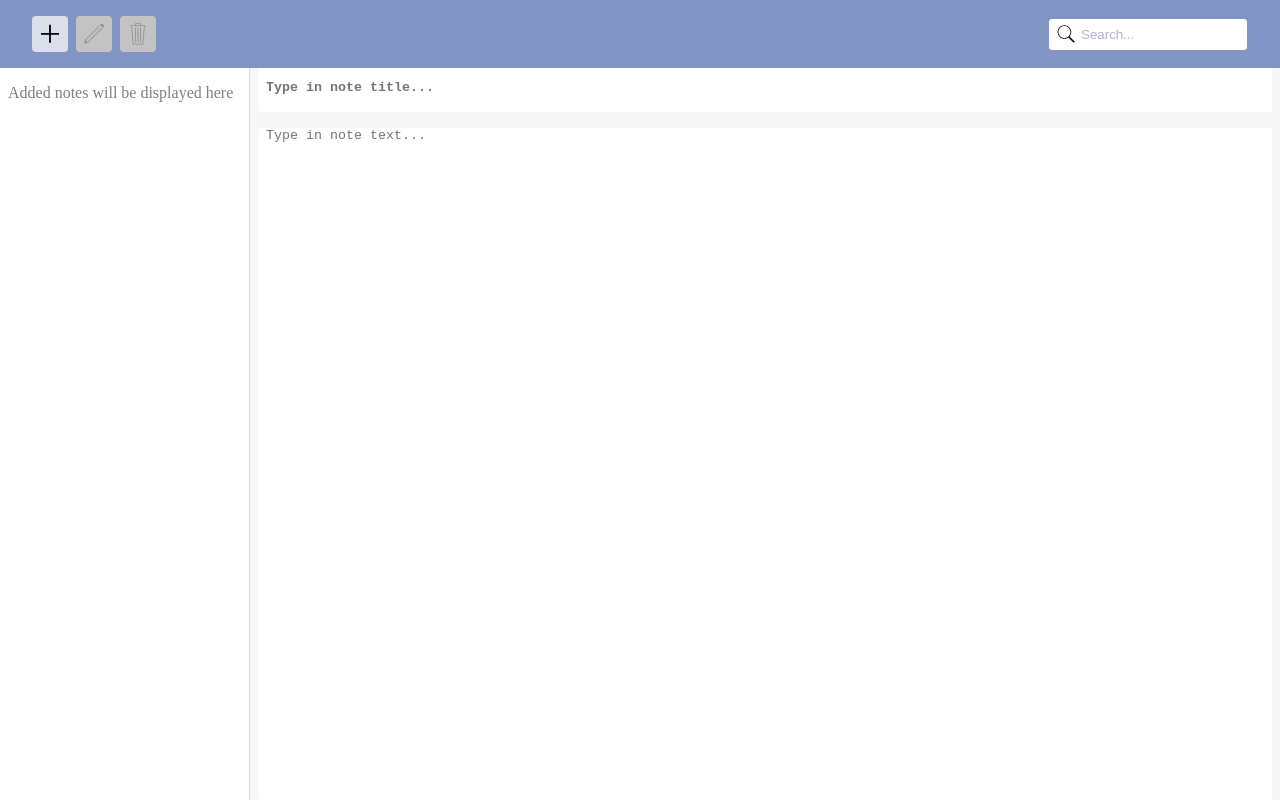
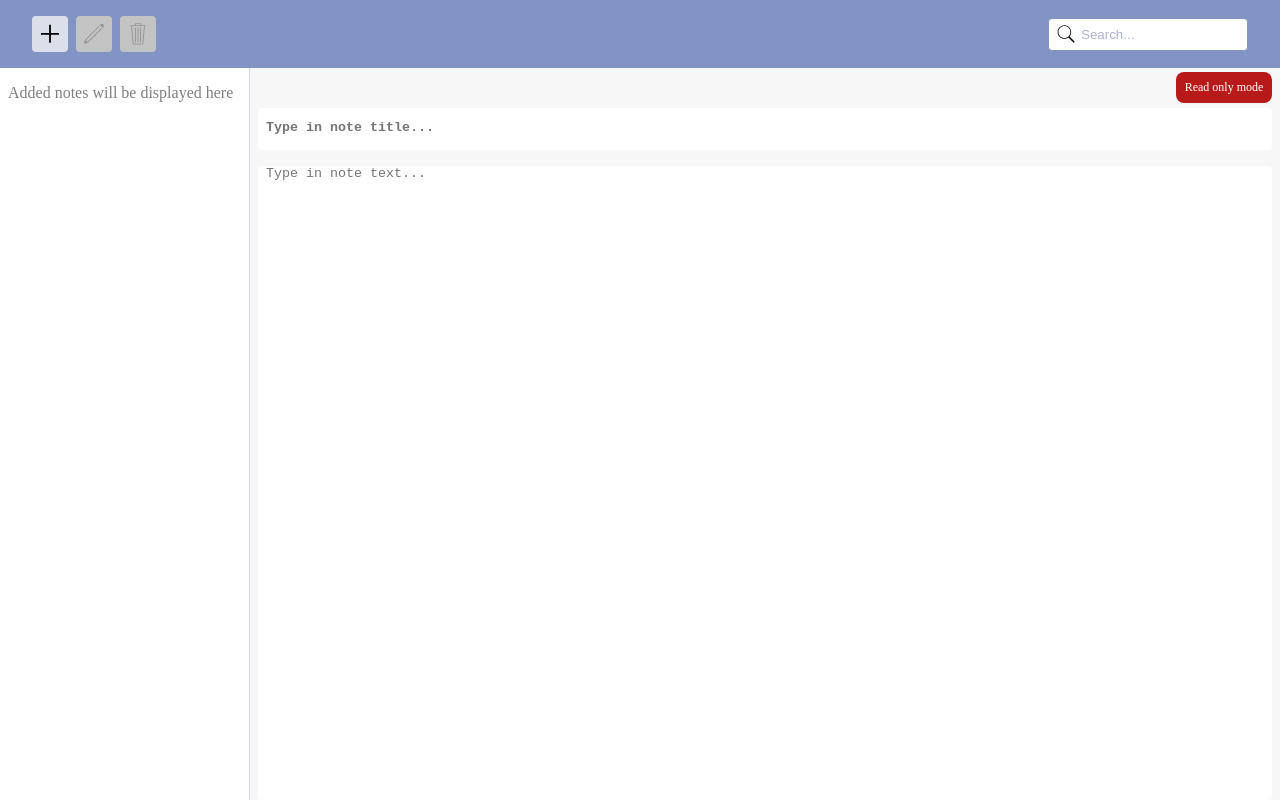
Before and after one commit to ProkoptsovD/notepad, a React (Create React App) app: page / in a window 1280 px wide. Built offline with nearby package versions, Linux system fonts and the light colour scheme.

Commit message:
feat: Add workspace logic

```diff
--- a/src/App.js
+++ b/src/App.js
@@ -1,3 +1,4 @@
+import { useCallback, useState } from 'react';
 import { ReactComponent as PlusIcon } from './assets/plus.svg';
 import { ReactComponent as EditIcon } from './assets/edit.svg';
 import { ReactComponent as TrashIcon } from './assets/trash.svg';
@@ -11,7 +12,6 @@ import { Workspace } from './components/workspace';
 import { datetimeService } from './services/datetimeService';
 import { useNotesContext } from './contexts/NotesContext';
 import styles from './App.module.css';
-import { useState } from 'react';
 
 function App() {
   const {
@@ -21,6 +21,8 @@ function App() {
     selectedNoteId,
     getNoteById,
     deleteNote,
+    autoSaveNote,
+    isNoteSaved,
     notes,
     error
   } = useNotesContext();
@@ -32,25 +34,38 @@ function App() {
       actionButtonsList={[
         { Icon: PlusIcon, onClick: createNote },
         { Icon: EditIcon, onClick: editButtonClickHandler, disabled: !selectedNoteId },
-        { Icon: TrashIcon, onClick: deleteButtonClickHandler, disabled: !selectedNoteId }
+        {
+          Icon: TrashIcon,
+          onClick: deleteButtonClickHandler.bind(null, selectedNoteId),
+          disabled: !selectedNoteId
+        }
       ]}
     />
   );
-  const SearchBoxComponent = () => <SearchBox onSearchChange={console.log} Icon={SearchIcon} />;
+  const SearchBoxComponent = useCallback(
+    () => <SearchBox onSearchChange={console.log} Icon={SearchIcon} />,
+    []
+  );
 
-  function editButtonClickHandler() {
-    getNoteById(selectedNoteId);
+  const editButtonClickHandler = useCallback(() => {
     setEditMode(true);
-  }
+  }, []);
 
-  function deleteButtonClickHandler() {
-    deleteNote(selectedNoteId);
-    setEditMode(false);
-  }
+  const deleteButtonClickHandler = useCallback(
+    (id) => {
+      deleteNote(id);
+      setEditMode(false);
+    },
+    [deleteNote]
+  );
 
   function sidebarItemClickHandler(id) {
-    setSelectedNoteId(id);
-    setEditMode(false);
+    if (id !== selectedNoteId) {
+      setSelectedNoteId(id);
+      getNoteById(id);
+    }
+
+    if (editMode) setEditMode(false);
   }
 
   return (
@@ -64,11 +79,12 @@ function App() {
           dateFormatFn={(date) => datetimeService.format(date, { dateStyle: 'short' })}
         />
         <Workspace
-          onNoteChange={() => {}}
+          onNoteChange={autoSaveNote}
+          editMode={editMode}
+          isSaved={isNoteSaved}
           dateFormatFn={(date) =>
             datetimeService.format(date, { dateStyle: 'full', timeStyle: 'medium' })
           }
-          editMode={editMode}
           {...note}
         />
 
--- a/src/App.module.css
+++ b/src/App.module.css
@@ -7,7 +7,7 @@
   position: fixed;
   text-align: center;
   inset: 0 0 auto 0;
-  background-color: #b81a1a;
+  background-color: var(--clr-danger);
   color: var(--clr-light-400);
   padding: 0.5rem 0;
   opacity: 0;
--- a/src/components/actionBox/actionBox.module.css
+++ b/src/components/actionBox/actionBox.module.css
@@ -37,5 +37,5 @@
 }
 
 .actionButton:not(:disabled):hover svg {
-  fill: #0fc637;
+  fill: var(--clr-success);
 }
--- a/src/components/sidebar/index.js
+++ b/src/components/sidebar/index.js
@@ -24,7 +24,7 @@ export function Sidebar({
   const hasItems = itemsList?.length > 0;
 
   return (
-    <aside className={`${styles.sidebar} ${hasItems ? '' : styles.empty}`}>
+    <aside className={styles.sidebar}>
       {hasItems ? (
         <ul>
           {itemsList.map(({ id, ...restOfItem }) => (
--- a/src/components/sidebar/sidebar.module.css
+++ b/src/components/sidebar/sidebar.module.css
@@ -1,12 +1,8 @@
 .sidebar {
-  max-width: 15.625rem;
+  width: 15.625rem;
   min-height: 100%;
   overflow-y: auto;
   border-right: 1px solid var(--clr-base-600);
-}
-
-.empty {
-  width: 15.625rem;
 }
 
 .listItem {
--- a/src/components/workspace/index.js
+++ b/src/components/workspace/index.js
@@ -1,4 +1,4 @@
-import { useState, useEffect, useCallback } from 'react';
+import React, { useEffect, useRef, useState } from 'react';
 import styles from './workspace.module.css';
 
 /**
@@ -10,6 +10,9 @@ import styles from './workspace.module.css';
  *  onNoteChange: (id: string; note: { id: string; creationDate: Date; title: string; text: string; }) => void;
  *  dateFormatFn: (date: Date) => string;
  *  editMode: boolean;
+ *  isSaved: boolean;
+ *  SavedBadgeComponent: React.FunctionComponent<{}>
+ *  ModeBadgeComponent: React.FunctionComponent<{}>
  * }} props
  * @returns JSX.Element
  */
@@ -19,34 +22,54 @@ export function Workspace({
   text,
   id,
   editMode = false,
+  isSaved,
   onNoteChange,
-  dateFormatFn
+  dateFormatFn,
+  ModeBadgeComponent = ModeBadge,
+  SavedBadgeComponent = SavedBadge
 }) {
-  const [noteText, setNoteText] = useState(() => text);
-  const [noteTitle, setNoteTitle] = useState(() => title);
+  const [noteText, setNoteText] = useState(text);
+  const [noteTitle, setNoteTitle] = useState(title);
+  const [showSavedBadge, setShowSavedBadge] = useState(false);
+  const timoutId = useRef();
   const tranformedDate = creationDate ? dateFormatFn(creationDate) : null;
 
-  const onNoteChangeCallback = useCallback(onNoteChange, [onNoteChange]);
+  useEffect(() => {
+    setNoteText(text);
+    setNoteTitle(title);
+  }, [text, title]);
 
   useEffect(() => {
-    onNoteChangeCallback(id, { id, title: noteTitle, text: noteText, creationDate: new Date() });
-  }, [noteText, noteTitle, id, onNoteChangeCallback]);
+    if (isSaved) {
+      setShowSavedBadge(true);
+      clearTimeout(timoutId.current);
+
+      timoutId.current = setTimeout(() => {
+        setShowSavedBadge(false);
+      }, 1000);
+    }
+  }, [isSaved]);
+
+  function handleNoteTitleChange({ currentTarget }) {
+    setNoteTitle(currentTarget.value);
+    onNoteChange(id, { id, title: currentTarget.value, text: noteText, creationDate: new Date() });
+  }
 
   function handleNoteTextChange({ currentTarget }) {
     setNoteText(currentTarget.value);
-  }
-
-  function handleNoteTitleChange({ currentTarget }) {
-    setNoteTitle(currentTarget.value);
+    onNoteChange(id, { id, title: noteTitle, text: currentTarget.value, creationDate: new Date() });
   }
 
   return (
     <section className={styles.workspace}>
-      {tranformedDate && (
+      {tranformedDate ? (
         <time className={styles.date} dateTime={tranformedDate}>
           {tranformedDate}
         </time>
+      ) : (
+        <div className={styles.datetimePlaceholder}></div>
       )}
+
       <textarea
         className={`${styles.textarea} ${styles.title}`}
         value={noteTitle}
@@ -62,6 +85,37 @@ export function Workspace({
         placeholder="Type in note text..."
         readOnly={!editMode}
       />
+
+      <ModeBadgeComponent editMode={editMode} />
+
+      {showSavedBadge ? <SavedBadgeComponent /> : null}
     </section>
   );
 }
+
+/**
+ * @param {{ editMode: boolean }} props
+ * @returns JSX.Element
+ */
+function ModeBadge({ editMode, ...props }) {
+  return (
+    <strong
+      className={`${styles.modeBadge} ${editMode ? styles.edit : styles.readonly}`}
+      {...props}
+    >
+      {editMode ? 'Edit mode' : 'Read only mode'}
+    </strong>
+  );
+}
+
+/**
+ * @param {{ [x: string]: unknown }} props
+ * @returns JSX.Element
+ */
+function SavedBadge(props) {
+  return (
+    <strong className={styles.autoSaveBadge} {...props}>
+      &#10003; Saved...
+    </strong>
+  );
+}
--- a/src/components/workspace/workspace.module.css
+++ b/src/components/workspace/workspace.module.css
@@ -1,4 +1,5 @@
 .workspace {
+  position: relative;
   display: flex;
   flex-direction: column;
   flex-grow: 2;
@@ -11,6 +12,13 @@
   padding-bottom: 0.5rem;
   text-align: center;
   color: var(--clr-base-400);
+  min-height: 2.5rem;
+}
+
+.datetimePlaceholder {
+  padding-top: 0.5rem;
+  padding-bottom: 0.5rem;
+  min-height: 2.5rem;
 }
 
 .textarea {
@@ -45,3 +53,32 @@
   height: 100%;
   padding: 0 0.25rem 0.25rem 0.5rem;
 }
+
+.modeBadge {
+  position: absolute;
+  right: 0.5rem;
+  top: 0.25rem;
+  padding: 0.5rem;
+  border-radius: 8px;
+  font-size: 0.75rem;
+  font-weight: 400;
+  min-width: 6rem;
+  text-align: center;
+
+  color: var(--clr-light-400);
+}
+.modeBadge.readonly {
+  background-color: var(--clr-danger);
+}
+.modeBadge.edit {
+  background-color: var(--clr-success);
+}
+
+.autoSaveBadge {
+  position: absolute;
+  top: 0.5rem;
+  left: 0.5rem;
+  color: var(--clr-success);
+  font-weight: 400;
+  font-size: 0.85rem;
+}
--- a/src/contexts/NotesContext.js
+++ b/src/contexts/NotesContext.js
@@ -1,4 +1,5 @@
 import { createContext, useContext, useEffect, useState, useCallback } from 'react';
+import { useDebouncedCallback } from '../hooks/useDebouncedCallback';
 import { indexedDbService } from '../services/indexedDbService';
 
 export const NotesContext = createContext();
@@ -10,10 +11,14 @@ export const NotesContextProvider = ({ children }) => {
   const [currentNote, setCurrentNote] = useState(null);
   const [notes, setNotes] = useState([]);
   const [error, setError] = useState(null);
+  const [needRefresh, setNeedRefresh] = useState(false);
   const [selectedNoteId, setSelectedNoteId] = useState(null);
 
   const onDbError = () => setError('Something went wrong...');
 
+  /**
+   * gets all notes for db
+   */
   const getAllNotes = useCallback(() => {
     indexedDbService.getAllRecords({
       onSuccess: setNotes,
@@ -21,6 +26,9 @@ export const NotesContextProvider = ({ children }) => {
     });
   }, []);
 
+  /**
+   * gets one record from db by id
+   */
   const getNoteById = useCallback((id) => {
     if (!id) return;
 
@@ -31,6 +39,9 @@ export const NotesContextProvider = ({ children }) => {
     });
   }, []);
 
+  /**
+   * creates empty note and writes it to db
+   */
   const createNote = useCallback(() => {
     const note = { id: crypto.randomUUID(), creationDate: new Date(), title: '', text: '' };
 
@@ -41,6 +52,9 @@ export const NotesContextProvider = ({ children }) => {
     });
   }, [getAllNotes]);
 
+  /**
+   * updates selected note and rewrites it to db
+   */
   const updateNote = useCallback(
     (id, newNote) => {
       if (!id || !newNote) return;
@@ -55,6 +69,9 @@ export const NotesContextProvider = ({ children }) => {
     [getAllNotes]
   );
 
+  /**
+   * deletes note from db by id
+   */
   const deleteNote = useCallback(
     (id) => {
       if (!id) return;
@@ -71,10 +88,48 @@ export const NotesContextProvider = ({ children }) => {
     [getAllNotes]
   );
 
+  /**
+   * using debounced autosave func
+   * in order to less amount of db requests
+   */
+  const autoSaveNote = useDebouncedCallback((id, newNote) => {
+    if (!id) return;
+
+    indexedDbService.updateRecord({
+      id,
+      transform: (note) => ({ ...note, ...newNote }),
+      onSuccess: () => setNeedRefresh(true),
+      onError: onDbError
+    });
+  }, 350);
+
+  /**
+   * gets all notes from db on first render
+   * I know it's better to pass func to useState() hook
+   * but due to pacularity of indexeddb database
+   * and necessity to pass onSuccess callbacks
+   * we need to hydrate state here
+   */
   useEffect(() => {
     getAllNotes();
   }, [getAllNotes]);
 
+  /**
+   * refreshes data on update notes
+   */
+  useEffect(() => {
+    if (needRefresh) {
+      getAllNotes();
+      getNoteById(selectedNoteId);
+      setNeedRefresh(false);
+    }
+  }, [needRefresh, selectedNoteId, getAllNotes, getNoteById]);
+
+  /**
+   * reflects on error if there are any occured
+   * on db processing request
+   * and clears it in passed delay
+   */
   useEffect(() => {
     if (error) {
       errorTimeoutId = setTimeout(() => setError(null), TIMEOUT_DELAY);
@@ -90,6 +145,8 @@ export const NotesContextProvider = ({ children }) => {
     deleteNote,
     updateNote,
     setSelectedNoteId,
+    autoSaveNote,
+    isNoteSaved: needRefresh,
     selectedNoteId,
     currentNote,
     notes,
--- /dev/null
+++ b/src/hooks/useDebouncedCallback.js
@@ -0,0 +1,18 @@
+import { useRef, useCallback } from 'react';
+
+export function useDebouncedCallback(callback, delay) {
+  const timeout = useRef();
+
+  return useCallback(
+    (...args) => {
+      const later = () => {
+        clearTimeout(timeout.current);
+        callback(...args);
+      };
+
+      clearTimeout(timeout.current);
+      timeout.current = setTimeout(later, delay);
+    },
+    [callback, delay]
+  );
+}
--- a/src/styles/variables.css
+++ b/src/styles/variables.css
@@ -9,4 +9,8 @@
   --clr-neutral-500: #c3c3c3;
   --clr-neutral-600: #929292;
   --clr-light-400: #ffffff;
+
+  --clr-warning: #eeee39;
+  --clr-danger: #b81a1a;
+  --clr-success: #0fc637;
 }
```
